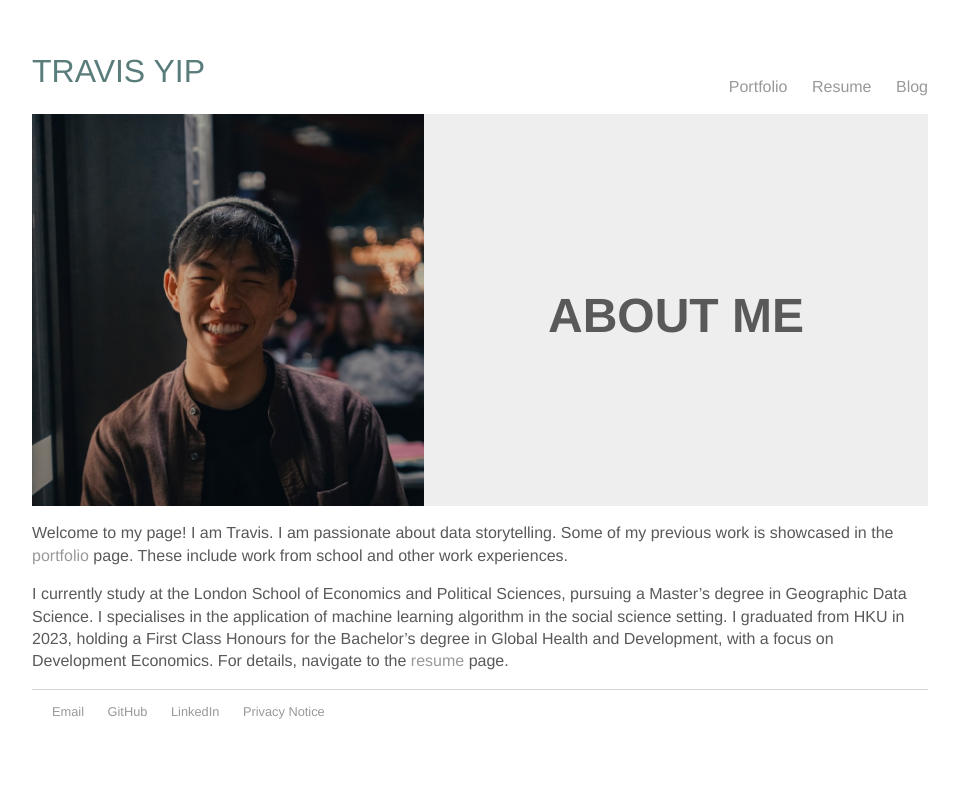
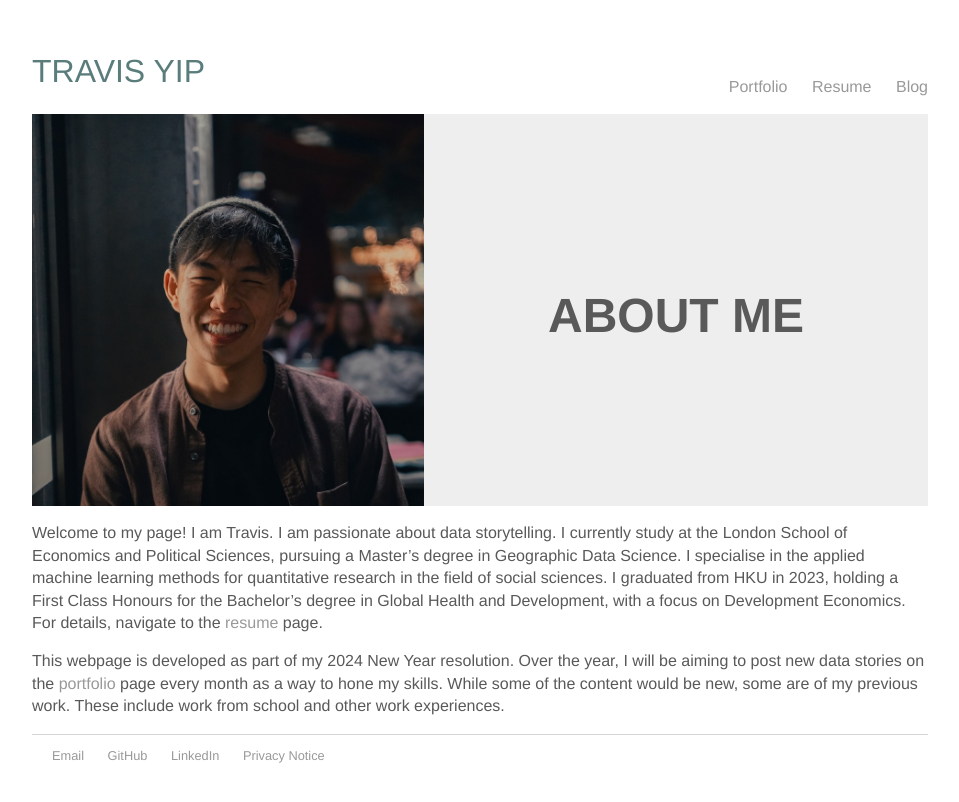
Before and after one commit to cwtravisyip/cwtravisyip.github.io, a Jekyll site: the page built from index.html, in a window 1280 px wide. Shown: the top 802 px of the page, without its empty margins (160-1119 px from the left). Built offline with Jekyll 4.4.1, drawn with Linux system fonts in a browser that asks for light colours.

Commit message:
Update content

```diff
--- a/index.html
+++ b/index.html
@@ -16,14 +16,19 @@ title: Travis Yip
 	<div>
 		<p>
 			Welcome to my page! I am Travis. I am passionate about data storytelling.
-			Some of my previous work is showcased in the <a href="/portfolio/index.html">portfolio</a> page.
-			These include work from school and other work experiences.
+			I currently study at the London School of Economics and Political Sciences,
+			pursuing a Master’s degree in Geographic Data Science.
+			I specialise in the applied machine learning methods for quantitative research in the field of social sciences.
+			I graduated from HKU in 2023, holding a First Class Honours for the Bachelor’s degree in Global Health and Development,
+			with a focus on Development Economics.
+			For details, navigate to the <a href="/resume/index.html">resume</a> page.
 		</p>
 		<p>
-			I currently study at the London School of Economics and Political Sciences, pursuing a Master’s degree in Geographic Data Science.
-			I specialises in the application of machine learning algorithm in the social science setting.
-			I graduated from HKU in 2023, holding a First Class Honours for the Bachelor’s degree in Global Health and Development, with a focus on Development Economics.
-			For details, navigate to the <a href="/resume/index.html">resume</a> page.
+			This webpage is developed as part of my 2024 New Year resolution.
+			Over the year, I will be aiming to post new data stories on the <a href="/portfolio/index.html">portfolio</a> page every month as a way to hone my skills.
+			While some of the content would be new, some are of my previous work.
+			These include work from school and other work experiences.
+
 		</p>
 
 
```
